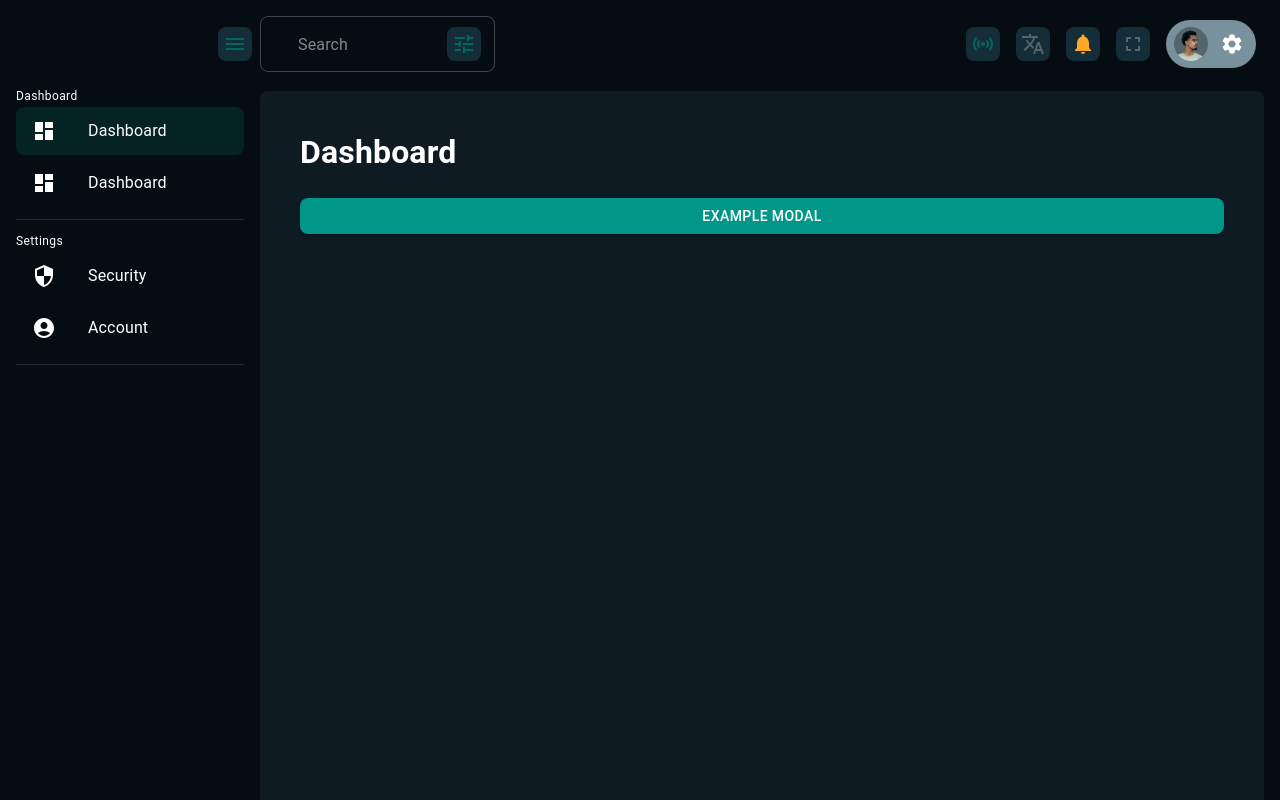
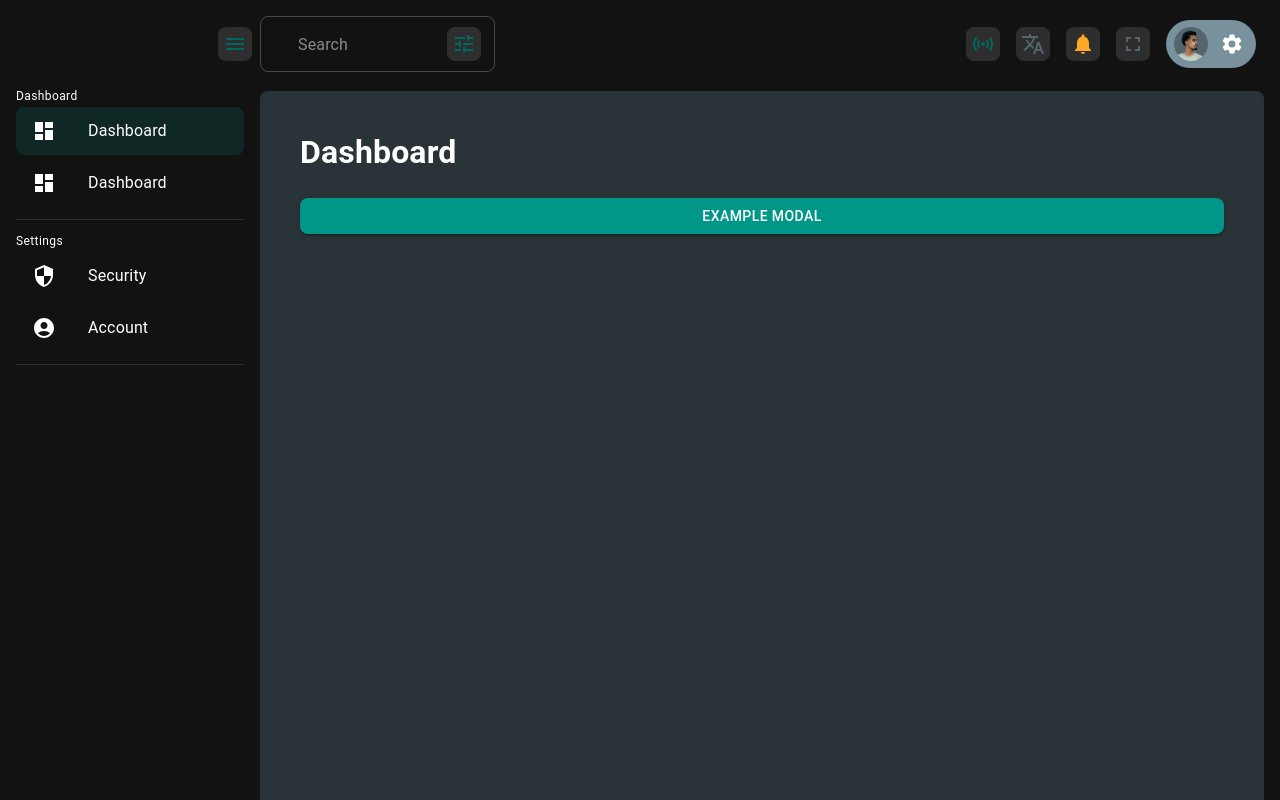
Before and after one commit to gabaoalb/template-react, a React (Vite) app: page /login in a window 1280 px wide. Both pictures are taken after typing "name@example.com", "Sample123" into the empty fields and a click on the button "SIGN IN". Built offline with nearby package versions, Linux system fonts and the light colour scheme; some icons are missing.

Commit message:
[feature] theme drawer bare bones

```diff
--- a/src/components/layout/Layout.tsx
+++ b/src/components/layout/Layout.tsx
@@ -4,19 +4,18 @@ import Header from "./header/Header";
 import Main from "./main/Main";
 import Sidebar from "./sidebar/Sidebar";
 import { useAuth } from "../../context/auth/useAuth";
-import { useLayout } from "../../context/layout/useLayout";
+import DrawerTheme from "./drawerTheme/DrawerTheme";
+import { APP_BAR_HEIGHT } from "../../context/layout/LayoutProvider";
 
 function Layout() {
     const { isAuthenticated } = useAuth();
-
-    const { appBarHeight } = useLayout();
 
     if (isAuthenticated) {
         return (
             <Box
                 sx={{
                     display: "grid",
-                    gridTemplateRows: `${appBarHeight}px 1fr`, // linha 1: AppBar | linha 2: resto
+                    gridTemplateRows: `${APP_BAR_HEIGHT}px 1fr`, // linha 1: AppBar | linha 2: resto
                     gridTemplateColumns: `0 1fr`, // col 1: sidebar | col 2: main
                     gridTemplateAreas: `
                       "header header"
@@ -26,11 +25,11 @@ function Layout() {
                 }}
             >
                 <Header />
-
                 <Sidebar />
                 <Main>
                     <Outlet />
                 </Main>
+                <DrawerTheme />
             </Box>
         );
     }
--- /dev/null
+++ b/src/components/layout/drawerTheme/DrawerTheme.tsx
@@ -0,0 +1,70 @@
+import {
+    Box,
+    Divider,
+    Drawer,
+    List,
+    ListItem,
+    ListItemButton,
+    ListItemIcon,
+    ListItemText,
+} from "@mui/material";
+import InboxIcon from "@mui/icons-material/MoveToInbox";
+import MailIcon from "@mui/icons-material/Mail";
+import { useLayout } from "../../../context/layout/useLayout";
+
+function DrawerTheme() {
+    const { themeDrawerOpen, toggleThemeDrawer } = useLayout();
+
+    const DrawerList = (
+        <Box
+            sx={{ width: 250 }}
+            role="presentation"
+            onClick={() => toggleThemeDrawer(false)}
+        >
+            <List>
+                {["Inbox", "Starred", "Send email", "Drafts"].map(
+                    (text, index) => (
+                        <ListItem key={text} disablePadding>
+                            <ListItemButton>
+                                <ListItemIcon>
+                                    {index % 2 === 0 ? (
+                                        <InboxIcon />
+                                    ) : (
+                                        <MailIcon />
+                                    )}
+                                </ListItemIcon>
+                                <ListItemText primary={text} />
+                            </ListItemButton>
+                        </ListItem>
+                    )
+                )}
+            </List>
+            <Divider />
+            <List>
+                {["All mail", "Trash", "Spam"].map((text, index) => (
+                    <ListItem key={text} disablePadding>
+                        <ListItemButton>
+                            <ListItemIcon>
+                                {index % 2 === 0 ? <InboxIcon /> : <MailIcon />}
+                            </ListItemIcon>
+                            <ListItemText primary={text} />
+                        </ListItemButton>
+                    </ListItem>
+                ))}
+            </List>
+        </Box>
+    );
+
+    return (
+        <Drawer
+            anchor="right"
+            open={themeDrawerOpen}
+            onClose={() => toggleThemeDrawer(false)}
+            sx={{ zIndex: (theme) => theme.zIndex.drawer + 2 }}
+        >
+            {DrawerList}
+        </Drawer>
+    );
+}
+
+export default DrawerTheme;
--- a/src/components/layout/header/Header.tsx
+++ b/src/components/layout/header/Header.tsx
@@ -3,8 +3,6 @@ import {
     Box,
     Grid,
     InputAdornment,
-    Menu,
-    MenuItem,
     TextField,
     Toolbar,
     useTheme,
@@ -21,41 +19,22 @@ import {
     Tune,
 } from "@mui/icons-material";
 import UserAvatarButton from "../../buttons/userAvatarButton/UserAvatarButton";
-import { useState } from "react";
 import { useLayout } from "../../../context/layout/useLayout";
-import { useAuth } from "../../../context/auth/useAuth";
 import { DRAWER_WIDTH_OPEN } from "../../../context/layout/LayoutProvider";
+import UserAvatarMenu from "../../menus/userAvatarMenu/UserAvatarMenu";
 
 function Header() {
     // #region Hooks
-    const [anchorEl, setAnchorEl] = useState<null | HTMLElement>(null);
-    const open = Boolean(anchorEl);
-
     const theme = useTheme();
 
-    const { logout } = useAuth();
-
-    const { leftDrawerOpen, toggleSidebar } = useLayout();
+    const { leftDrawerOpen, toggleSidebar, setUserMenuAnchorEl } = useLayout();
 
     const handleMenuClick = () => {
         toggleSidebar(!leftDrawerOpen);
     };
 
     const handleAvatarButtonClick = (event: React.MouseEvent<HTMLElement>) => {
-        setAnchorEl(event.currentTarget);
-    };
-
-    const handleClose = () => {
-        setAnchorEl(null);
-    };
-
-    const handleLogout = (
-        _event: React.MouseEvent<HTMLElement> | object,
-        _reason?: "backdropClick" | "escapeKeyDown",
-        callback?: () => void
-    ) => {
-        logout();
-        callback?.();
+        setUserMenuAnchorEl(event.currentTarget);
     };
 
     return (
@@ -99,7 +78,6 @@ function Header() {
                     <Box />
                     <HeaderIconButton
                         color={"primary.dark"}
-                        backgroundColor={"rgb(20, 45, 56)"}
                         hoverBackgroundColor={theme.palette.primary.light}
                         onClick={handleMenuClick}
                     >
@@ -121,7 +99,6 @@ function Header() {
                                 endAdornment: (
                                     <HeaderIconButton
                                         color={"primary.dark"}
-                                        backgroundColor={"rgb(20, 45, 56)"}
                                         hoverBackgroundColor={
                                             theme.palette.primary.light
                                         }
@@ -141,7 +118,6 @@ function Header() {
                     <Grid>
                         <HeaderIconButton
                             color={"primary.dark"}
-                            backgroundColor={"rgb(20, 45, 56)"}
                             hoverBackgroundColor={theme.palette.primary.light}
                         >
                             <Sensors />
@@ -150,7 +126,6 @@ function Header() {
                     <Grid>
                         <HeaderIconButton
                             color={"secondary.dark"}
-                            backgroundColor={"rgb(20, 45, 56)"}
                             hoverBackgroundColor={theme.palette.secondary.light}
                         >
                             <Translate />
@@ -159,7 +134,6 @@ function Header() {
                     <Grid>
                         <HeaderIconButton
                             color={"warning.main"}
-                            backgroundColor={"rgb(20, 45, 56)"}
                             hoverBackgroundColor={"warning.light"}
                         >
                             <Notifications />
@@ -168,7 +142,6 @@ function Header() {
                     <Grid>
                         <HeaderIconButton
                             color={"secondary.dark"}
-                            backgroundColor={"rgb(20, 45, 56)"}
                             hoverBackgroundColor={theme.palette.secondary.light}
                         >
                             <Fullscreen />
@@ -179,24 +152,7 @@ function Header() {
                             id="user-avatar-button"
                             onClick={handleAvatarButtonClick}
                         />
-                        <Menu
-                            id="user-avatar-menu"
-                            anchorEl={anchorEl}
-                            open={open}
-                            onClose={handleClose}
-                            slotProps={{
-                                list: {
-                                    "aria-labelledby": "user-avatar-button",
-                                },
-                            }}
-                            sx={{ mt: 1 }}
-                        >
-                            <MenuItem onClick={handleClose}>Profile</MenuItem>
-                            <MenuItem onClick={handleClose}>
-                                My account
-                            </MenuItem>
-                            <MenuItem onClick={handleLogout}>Logout</MenuItem>
-                        </Menu>
+                        <UserAvatarMenu />
                     </Grid>
                 </Grid>
             </Toolbar>
--- a/src/components/layout/main/Main.tsx
+++ b/src/components/layout/main/Main.tsx
@@ -16,7 +16,11 @@ function Main({ children }: PropsWithChildren) {
                 overflowY: "auto",
                 borderTopRightRadius: (t) => t.shape.borderRadius,
                 borderTopLeftRadius: (t) => t.shape.borderRadius,
-                backgroundColor: "rgb(14, 27, 35)",
+                // usa color-mix para clarear a cor (fallback: valor original)
+                backgroundColor: (t) =>
+                    t.palette.mode === "dark"
+                        ? `color-mix(in srgb, ${t.palette.secondary.dark} 50%, black 50%)`
+                        : `color-mix(in srgb, ${t.palette.secondary.light} 20%, white 80%)`,
                 marginLeft: `${drawerWidth}px`,
                 transition: (t) =>
                     t.transitions.create(["margin"], {
--- a/src/components/layout/sidebar/Sidebar.tsx
+++ b/src/components/layout/sidebar/Sidebar.tsx
@@ -2,9 +2,10 @@ import { Box, Drawer } from "@mui/material";
 import { sidebarItems } from "./sidebar-items";
 import SidebarList from "./sidebarList/SidebarList";
 import { useLayout } from "../../../context/layout/useLayout";
+import { APP_BAR_HEIGHT } from "../../../context/layout/LayoutProvider";
 
 function Sidebar() {
-    const { appBarHeight, leftDrawerOpen, drawerWidth } = useLayout();
+    const { leftDrawerOpen, drawerWidth } = useLayout();
 
     return (
         <Box display="flex" flex={1} gridArea="sidebar">
@@ -27,10 +28,10 @@ function Sidebar() {
                         pt: leftDrawerOpen ? 0 : 1,
                         backgroundColor: "transparent",
                         width: drawerWidth,
-                        height: `calc(100vh - ${appBarHeight}px)`,
+                        height: `calc(100vh - ${APP_BAR_HEIGHT}px)`,
                         overflowY: "auto",
                         position: "fixed",
-                        top: appBarHeight,
+                        top: APP_BAR_HEIGHT,
                         left: 0,
                         border: "none",
                         // anima a largura da paper (é o elemento visível)
--- /dev/null
+++ b/src/components/menus/userAvatarMenu/UserAvatarMenu.tsx
@@ -0,0 +1,61 @@
+import { Menu, MenuItem } from "@mui/material";
+import { useLayout } from "../../../context/layout/useLayout";
+import { useAuth } from "../../../context/auth/useAuth";
+
+function UserAvatarMenu() {
+    const { logout } = useAuth();
+
+    const {
+        userMenuAnchorEl,
+        userMenuOpen,
+        setUserMenuAnchorEl,
+        toggleThemeDrawer,
+    } = useLayout();
+
+    const handleLogout = (
+        _event: React.MouseEvent<HTMLElement> | object,
+        callback?: () => void
+    ) => {
+        logout();
+        callback?.();
+    };
+
+    const handleClose = () => {
+        setUserMenuAnchorEl(null);
+    };
+
+    const handleThemeToggle = (
+        _event: React.MouseEvent<HTMLElement> | object,
+        callback?: () => void
+    ) => {
+        toggleThemeDrawer(true);
+        callback?.();
+    };
+
+    return (
+        <Menu
+            id="user-avatar-menu"
+            anchorEl={userMenuAnchorEl}
+            open={userMenuOpen}
+            onClose={handleClose}
+            slotProps={{
+                list: {
+                    "aria-labelledby": "user-avatar-button",
+                },
+            }}
+            sx={{ mt: 1 }}
+        >
+            <MenuItem
+                onClick={(event) => handleThemeToggle(event, handleClose)}
+            >
+                Profile
+            </MenuItem>
+            <MenuItem onClick={handleClose}>My account</MenuItem>
+            <MenuItem onClick={(event) => handleLogout(event, handleClose)}>
+                Logout
+            </MenuItem>
+        </Menu>
+    );
+}
+
+export default UserAvatarMenu;
--- a/src/context/theme/theme.ts
+++ b/src/context/theme/theme.ts
@@ -13,15 +13,6 @@ const theme = createTheme({
     shape: {
         borderRadius: 8,
     },
-    components: {
-        MuiCssBaseline: {
-            styleOverrides: `
-                body {
-                    background-color: rgb(6, 13, 18);
-                }
-            `,
-        },
-    },
 });
 
 export { theme };
```
Also changed, not shown: src/context/layout/LayoutProvider.tsx (+16 -6 lines), src/context/layout/interface.ts (+7 -3 lines), src/pages/auth/AuthPage.tsx (+14 -2 lines).
